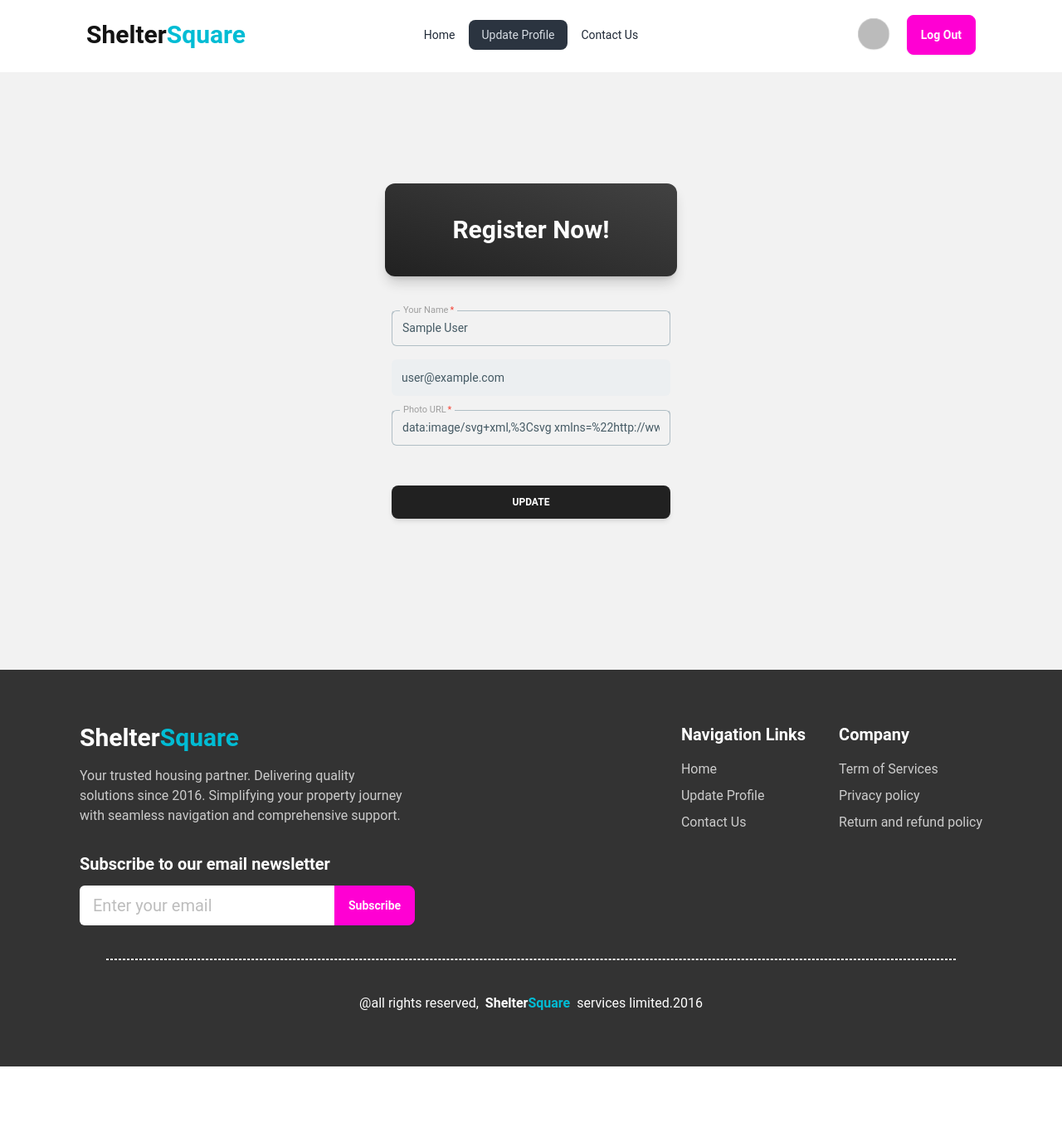
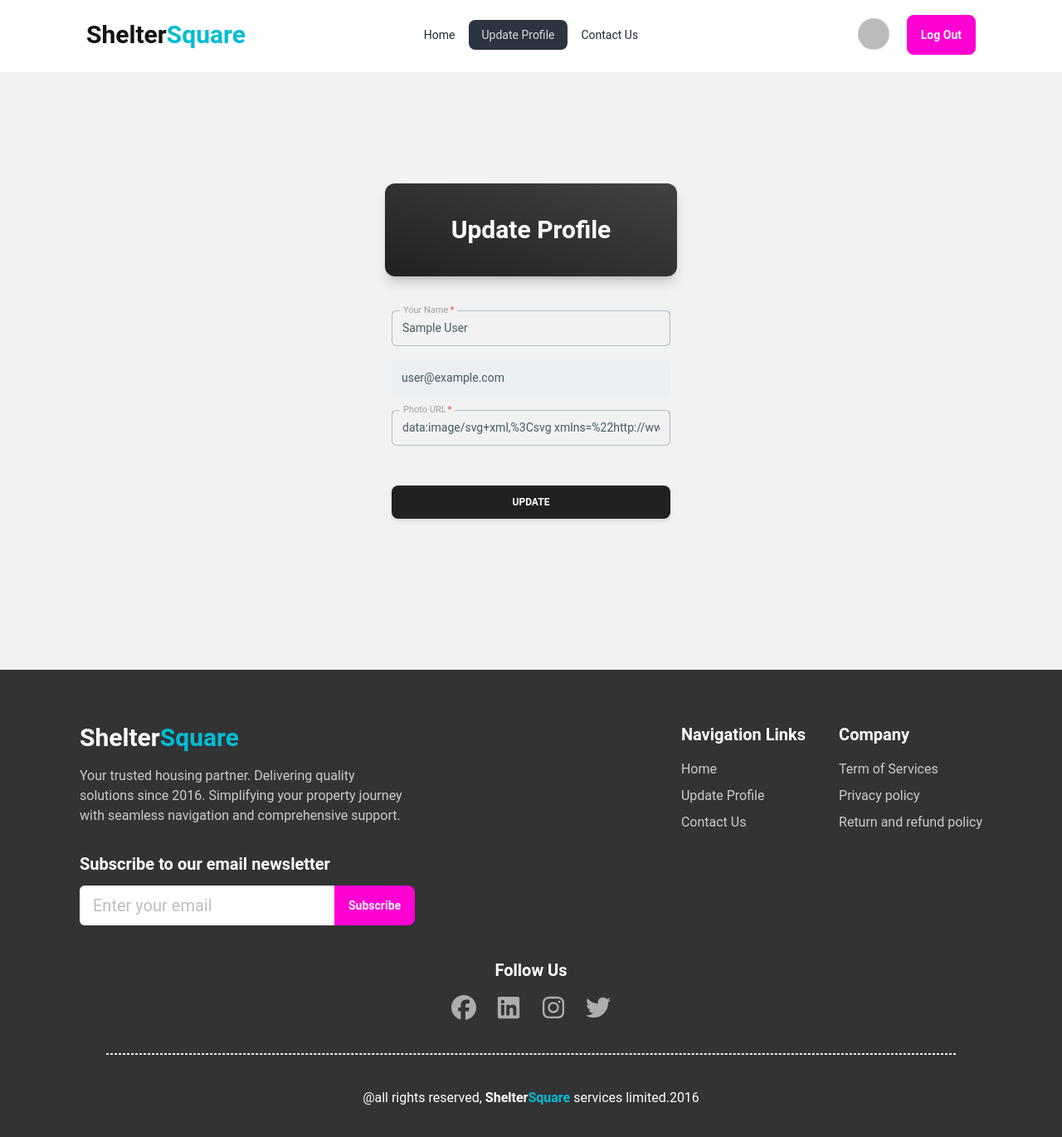
Before and after one commit to Anupam2570632/ShelterSquare, a React (Vite) app: page /update-profile in a window 1280 px wide. Shown: the top 1370 px of the page at 83% size. Before the commit the page ends 1285 px from the top, so only its background shows below. Built offline with nearby package versions, Linux system fonts and the light colour scheme; no server answers; sample sign-in values are in the browser's storage.

Commit message:
Dynamic title added on every pages

```diff
--- a/package.json
+++ b/package.json
@@ -16,6 +16,7 @@
     "match-sorter": "^6.3.4",
     "react": "^18.2.0",
     "react-dom": "^18.2.0",
+    "react-helmet": "^6.1.0",
     "react-icons": "^5.0.1",
     "react-router-dom": "^6.22.3",
     "sort-by": "^1.2.0",
--- a/src/components/Footer/Footer.jsx
+++ b/src/components/Footer/Footer.jsx
@@ -1,3 +1,4 @@
+import { FaFacebook, FaInstagram, FaLinkedin, FaTwitter } from "react-icons/fa6";
 import { Link } from "react-router-dom";
 
 const Footer = () => {
@@ -38,13 +39,22 @@ const Footer = () => {
                     </div>
                 </div>
             </div>
+            <div className="text-center">
+                <h2 className="text-xl font-bold mb-4">Follow Us</h2>
+                <div className="flex gap-6 text-[#CCCC] justify-center">
+                    <FaFacebook className="text-3xl hover:cursor-pointer"></FaFacebook>
+                    <FaLinkedin className="text-3xl hover:cursor-pointer"></FaLinkedin>
+                    <FaInstagram className="text-3xl hover:cursor-pointer"></FaInstagram>
+                    <FaTwitter className="text-3xl hover:cursor-pointer"></FaTwitter>
+                </div>
+            </div>
             <div className="border border-b border-dashed max-w-[1300px] mx-auto w-[80%]">
 
             </div>
             <div className="text-center">
-                <p className="flex items-center gap-2 justify-center">@all rights reserved, <Link to={'/'}>
-                    <h2 className="font-bold text-[#fff]">Shelter<span className="text-cyan-500">Square</span></h2>
-                </Link> services limited.2016</p>
+                <p className="">@all rights reserved, <span><Link to={'/'}>
+                    <span className="font-bold text-[#fff]">Shelter<span className="text-cyan-500">Square</span></span>
+                </Link></span> services limited.2016</p>
             </div>
         </div>
     );
--- a/src/pages/ContactUs/ContactUs.jsx
+++ b/src/pages/ContactUs/ContactUs.jsx
@@ -1,8 +1,12 @@
+import { Helmet } from "react-helmet";
 import { FaFacebookSquare, FaGithubSquare, FaInstagramSquare, FaTwitterSquare } from "react-icons/fa";
 
 const ContactUs = () => {
     return (
         <div className="w-11/12 md:w-4/5 rounded-2xl mx-auto px-4 py-10 md:p-20 flex flex-col space-y-8 bg-[#f3f4f6] my-10 items-center justify-center">
+            <Helmet>
+                <title>ShelterSquare | Contact Us</title>
+            </Helmet>
             <h1 className="md:text-4xl text-2xl font-black">Feel free to contact me!</h1>
             <div className="w-40 p-2 overflow-hidden border duration-200 hover:border-light-blue-600 rounded-full"><img className="w-full rounded-full h-full" src="https://lh3.googleusercontent.com/a/ACg8ocKXMrLTNm3Qg4uVJV5Lb5gOzs8KMFbmbNVDdpeNu0d4D_FWbT4b=s96-c" alt="" /></div>
             <div className="flex gap-8">
--- a/src/pages/Home/Home.jsx
+++ b/src/pages/Home/Home.jsx
@@ -1,9 +1,13 @@
+import { Helmet } from "react-helmet";
 import Banner from "../../components/Banner/Banner";
 import Estate from "../../components/Estate/Estate";
 
 const Home = () => {
     return (
         <div className="w-11/12 md:w-[85%] mx-auto">
+            <Helmet>
+                <title>ShelterSquare | Home</title>
+            </Helmet>
             <Banner />
             <div className="my-10 md:py-20 space-y-4">
                 <h2 className="text-4xl text-center font-black text-[#131313]">
--- a/src/pages/Login/Login.jsx
+++ b/src/pages/Login/Login.jsx
@@ -10,6 +10,7 @@ import {
     Button,
 } from "@material-tailwind/react";
 import { useContext, useState } from "react";
+import { Helmet } from "react-helmet";
 import { FaFacebook, FaGithub, FaRegEye, FaRegEyeSlash } from "react-icons/fa6";
 import { Link } from "react-router-dom";
 
@@ -62,6 +63,9 @@ const Login = () => {
 
     return (
         <div className="h-[640px] bg-base-200 w-screen flex items-center justify-center">
+            <Helmet>
+                <title>ShelterSquare | Login</title>
+            </Helmet>
             <form onSubmit={handleSignIn} className="w-96 mx-auto">
                 <CardHeader
                     variant="gradient"
--- a/src/pages/Register/Register.jsx
+++ b/src/pages/Register/Register.jsx
@@ -12,6 +12,7 @@ import { FaRegEye, FaRegEyeSlash } from "react-icons/fa6";
 import { Link } from "react-router-dom";
 import { AuthContext } from "../../AuthProvider/AuthProvider";
 import { FaFacebook, FaGithub } from "react-icons/fa";
+import { Helmet } from "react-helmet";
 
 
 const Register = () => {
@@ -79,6 +80,9 @@ const Register = () => {
 
     return (
         <div className="p-10 m-0 bg-base-200 flex items-center justify-center">
+            <Helmet>
+                <title>ShelterSquare | Register</title>
+            </Helmet>
             <div className="h-[640px] bg-base-200 w-screen flex items-center justify-center">
                 <form onSubmit={handleRegister} className="w-96 mx-auto">
                     <CardHeader
--- a/src/pages/updateProfile/UpdateProfile.jsx
+++ b/src/pages/updateProfile/UpdateProfile.jsx
@@ -10,6 +10,7 @@ import {
     Input,
     Button,
 } from "@material-tailwind/react";
+import { Helmet } from "react-helmet";
 
 const UpdateProfile = () => {
     const navigate = useNavigate()
@@ -35,6 +36,9 @@ const UpdateProfile = () => {
 
     return (
         <div className="p-10 m-0 bg-base-200 flex items-center justify-center">
+            <Helmet>
+                <title>ShelterSquare | Update Profile</title>
+            </Helmet>
             <div className="h-[640px] bg-base-200 w-screen flex items-center justify-center">
                 <form onSubmit={handleUpdateUserInformation} className="w-96 mx-auto">
                     <CardHeader
@@ -43,7 +47,7 @@ const UpdateProfile = () => {
                         className="mb-4 grid h-28 place-items-center"
                     >
                         <Typography variant="h3" color="white">
-                            Register Now!
+                            Update Profile
                         </Typography>
                     </CardHeader>
                     <CardBody className="flex flex-col gap-4">
```
Also changed, not shown: 1 other file (tests, documents, lock files or other folders).
